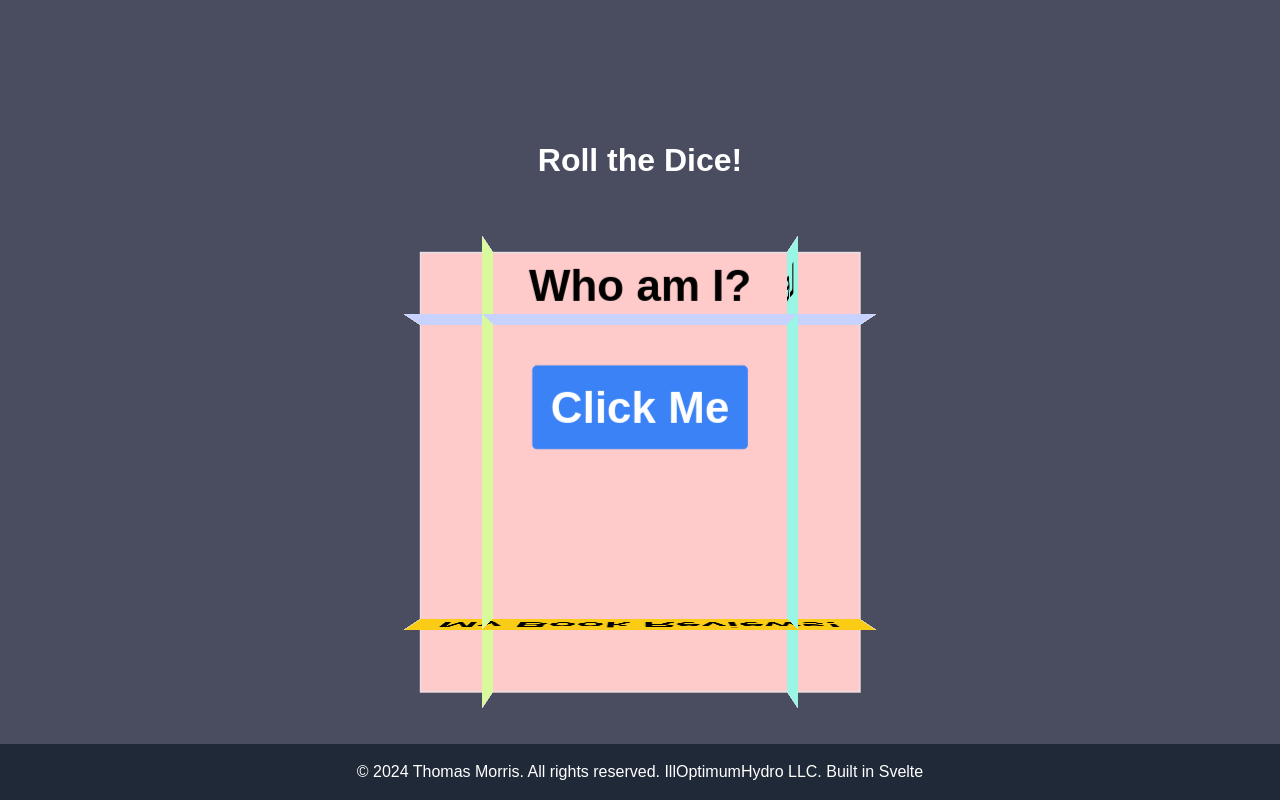
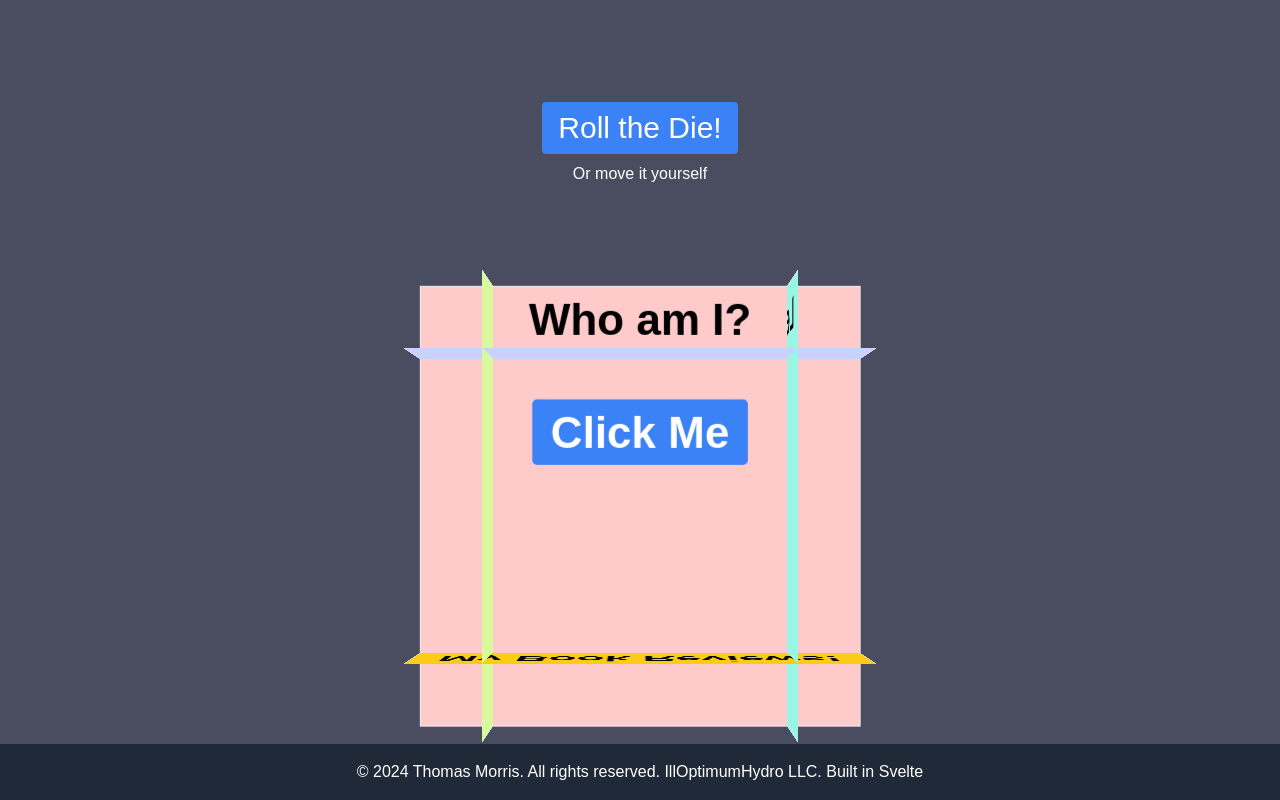
Before and after one commit to MoreNaruto/personal-website, a Svelte app: page / in a window 1280 px wide. Built offline with nearby package versions, Linux system fonts and the light colour scheme.

Commit message:
Add a click button to roll die

```diff
--- a/src/components/Dice.svelte
+++ b/src/components/Dice.svelte
@@ -1,7 +1,5 @@
 <script>
-    import {onMount} from "svelte";
-    import {createEventDispatcher} from 'svelte';
-
+    import { onMount, createEventDispatcher } from "svelte";
     const dispatch = createEventDispatcher();
 
     let dice;
@@ -9,14 +7,17 @@
     let startX, startY, currentX, currentY;
     let rotationX = 0, rotationY = 0;
     let translateZValue = 'calc(40vw / 2)';
+    let rotating = false;
 
     const onMouseDown = (event) => {
+        if (rotating) return;
         isDragging = true;
         startX = getClientX(event);
         startY = getClientY(event);
     };
 
     const onTouchStart = (event) => {
+        if (rotating) return;
         const touch = event.touches[0];
         isDragging = true;
         startX = getClientX(touch);
@@ -24,7 +25,7 @@
     };
 
     const onMouseMove = (event) => {
-        if (!isDragging) return;
+        if (!isDragging || rotating) return;
         currentX = getClientX(event);
         currentY = getClientY(event);
 
@@ -41,7 +42,7 @@
     };
 
     const onTouchMove = (event) => {
-        if (!isDragging || event.touches.length !== 1) return;
+        if (!isDragging || rotating || event.touches.length !== 1) return;
         const touch = event.touches[0];
         currentX = getClientX(touch);
         currentY = getClientY(touch);
@@ -67,7 +68,7 @@
     };
 
     function handleButtonClick(page) {
-        dispatch('modalOpenClick', {page: page});
+        dispatch('modalOpenClick', { page });
     }
 
     function updateTranslateZ() {
@@ -85,6 +86,26 @@
         }
 
         translateZValue = `translateZ(calc(${size / 2}vw))`;
+    }
+
+    export const rotateDice = () => {
+        rotating = true;
+        const randomRotationX = Math.floor(Math.random() * 8) * 90;
+        const randomRotationY = Math.floor(Math.random() * 8) * 90;
+
+        const interval = setInterval(() => {
+            rotationX += 30;
+            rotationY += 30;
+            dice.style.transform = `rotateX(${rotationX}deg) rotateY(${rotationY}deg)`;
+        }, 50);
+
+        setTimeout(() => {
+            clearInterval(interval);
+            rotationX = randomRotationX;
+            rotationY = randomRotationY;
+            dice.style.transform = `rotateX(${rotationX}deg) rotateY(${rotationY}deg)`;
+            rotating = false;
+        }, 1000);
     }
 
     onMount(() => {
@@ -129,42 +150,42 @@
         <div class="face front absolute w-full h-full bg-red-200 border items-center justify-center text-center text-[3vw] xs:text-[10vw] font-bold"
              style="transform: {translateZValue}">
             <p class="mb-10">Who am I?</p>
-            <button class="px-4 py-2 bg-blue-500 text-white rounded" on:click={() => handleButtonClick("about-me")}>
+            <button class="px-4 bg-blue-500 text-white rounded" on:click={() => handleButtonClick("about-me")}>
                 Click Me
             </button>
         </div>
         <div class="face back absolute w-full h-full bg-amber-200 border items-center justify-center text-center text-[3vw] xs:text-[10vw] font-bold"
              style="transform: rotateY(180deg) {translateZValue}">
             <p class="mb-10">My Skills!</p>
-            <button class="px-4 py-2 bg-blue-500 text-white rounded" on:click={() => handleButtonClick("skills")}>
+            <button class="px-4 bg-blue-500 text-white rounded" on:click={() => handleButtonClick("skills")}>
                 Click Me
             </button>
         </div>
         <div class="face left absolute w-full h-full bg-lime-200 border items-center justify-center text-center text-[3vw] xs:text-[10vw] font-bold"
              style="transform: rotateY(-90deg) {translateZValue}">
             <p class="mb-10">Want to chat?</p>
-            <button class="px-4 py-2 bg-blue-500 text-white rounded" on:click={() => handleButtonClick("contact")}>
+            <button class="px-4 bg-blue-500 text-white rounded" on:click={() => handleButtonClick("contact")}>
                 Click Me
             </button>
         </div>
         <div class="face right absolute w-full h-full bg-teal-200 border items-center justify-center text-center text-[3vw] xs:text-[10vw] font-bold"
              style="transform: rotateY(90deg) {translateZValue}">
             <p class="mb-10">Learn a new word!</p>
-            <button class="px-4 py-2 bg-blue-500 text-white rounded" on:click={() => handleButtonClick("random-word")}>
+            <button class="px-4 bg-blue-500 text-white rounded" on:click={() => handleButtonClick("random-word")}>
                 Click Me
             </button>
         </div>
         <div class="face top absolute w-full h-full bg-indigo-200 border items-center justify-center text-center text-[3vw] xs:text-[10vw] font-bold"
              style="transform: rotateX(90deg) {translateZValue}">
             <p class="mb-10">Follow my career!</p>
-            <button class="px-4 py-2 bg-blue-500 text-white rounded" on:click={() => handleButtonClick("career")}>
+            <button class="px-4 bg-blue-500 text-white rounded" on:click={() => handleButtonClick("career")}>
                 Click Me
             </button>
         </div>
         <div class="face bottom absolute w-full h-full bg-yellow-400 border items-center justify-center text-center text-[3vw] xs:text-[10vw] font-bold"
              style="transform: rotateX(-90deg) {translateZValue}">
             <p class="mb-10">My Book Reviews!</p>
-            <button class="px-4 py-2 bg-blue-500 text-white rounded" on:click={() => handleButtonClick("book-reviews")}>
+            <button class="px-4 bg-blue-500 text-white rounded" on:click={() => handleButtonClick("book-reviews")}>
                 Click Me
             </button>
         </div>
--- a/src/routes/Home.svelte
+++ b/src/routes/Home.svelte
@@ -6,10 +6,11 @@
     import Contact from "../components/Contact.svelte";
     import Skills from "../components/skills/SkillsSet.svelte";
     import RandomWord from "../components/RandomWord.svelte";
-    import {fade} from 'svelte/transition';
+    import { fade } from 'svelte/transition';
 
     let showModal = false;
     let currentModalPage = AboutMe;
+    let diceRef;
 
     const pageComponentMap = new Map([
         ['about-me', AboutMe],
@@ -35,6 +36,10 @@
     const closeModal = () => {
         showModal = false;
     };
+
+    function rollDice() {
+        diceRef.rotateDice();
+    }
 </script>
 
 <style>
@@ -42,20 +47,21 @@
         font-size: revert;
         font-weight: revert;
         color: white;
+        cursor: pointer;
     }
 </style>
 
 <main class="flex flex-col items-center justify-center h-screen w-screen">
-    <h1>Roll the Dice!</h1>
-    <Dice on:modalOpenClick={handleModalOpenClick}/>
+    <button class="px-4 py-2 bg-blue-500 text-white xs:text-xl sm:text-2xl lg:text-3xl xl:text-4xl rounded" on:click={rollDice}>Roll the Die!</button>
+    <h6 class="xs:mb-2 sm:mb-4 lg:mb-8 xl:mb-16 mt-2 text-white">Or move it yourself</h6>
+    <Dice bind:this={diceRef} on:modalOpenClick={handleModalOpenClick}/>
     {#if showModal}
         <div class="fixed inset-0 h-screen bg-black bg-opacity-70 flex justify-center items-center z-10"
              in:fade out:fade on:click={handleBackdropClick}>
             <div class="relative bg-white rounded-md max-h-screen
                     {currentModalPage === Contact || currentModalPage === Career ? '' : 'w-screen'}
                     {currentModalPage === Career ?  '' : 'text-center max-w-4xl'}
-                    {currentModalPage === BookReviews ? 'overflow-auto' : 'overflow-hidden'}
-">
+                    {currentModalPage === BookReviews ? 'overflow-auto' : 'overflow-hidden'}">
                 <button class="absolute top-2 right-2 bg-transparent border-none text-2xl cursor-pointer"
                         on:click={closeModal}>&times;
                 </button>
```
